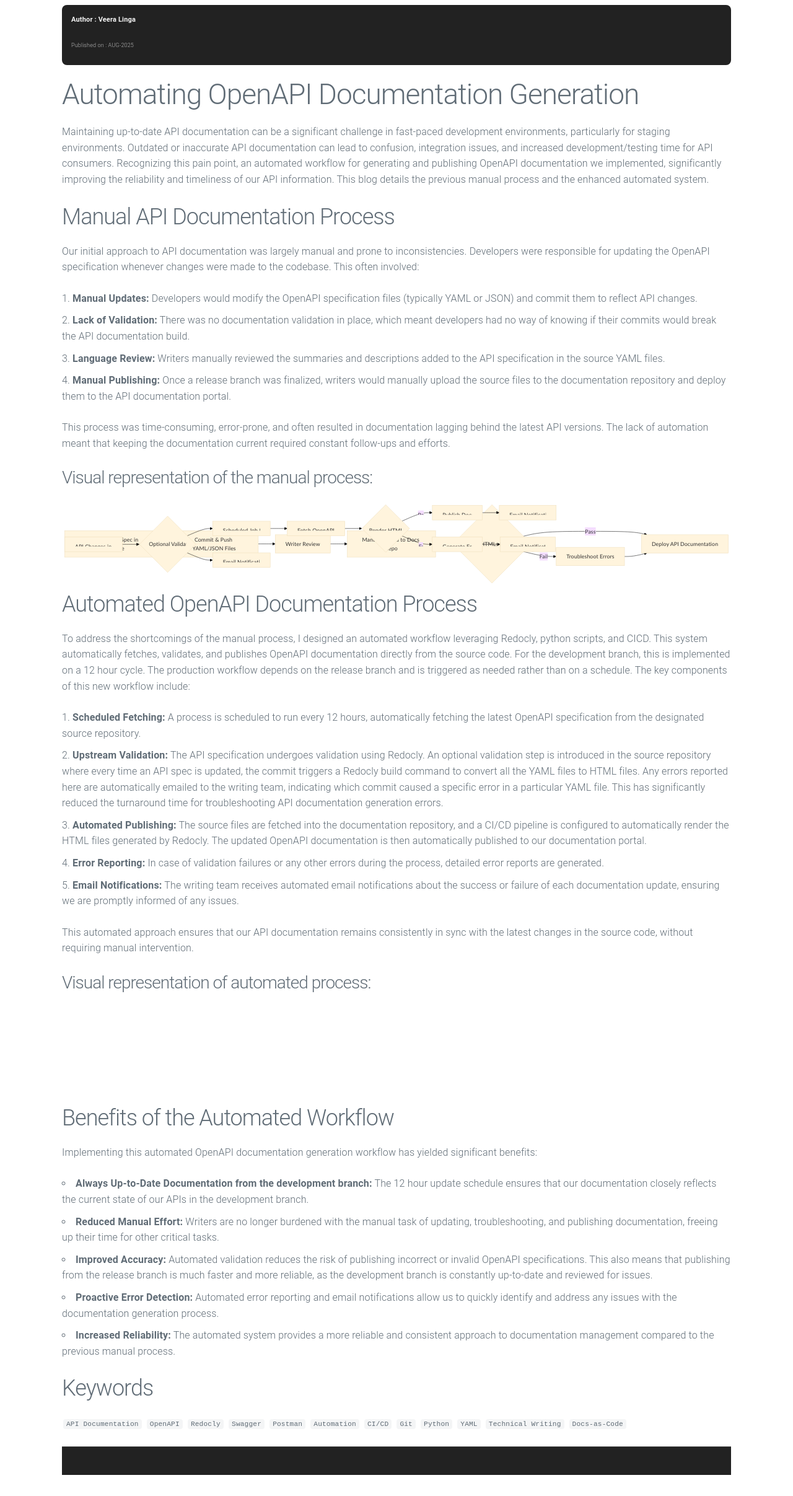
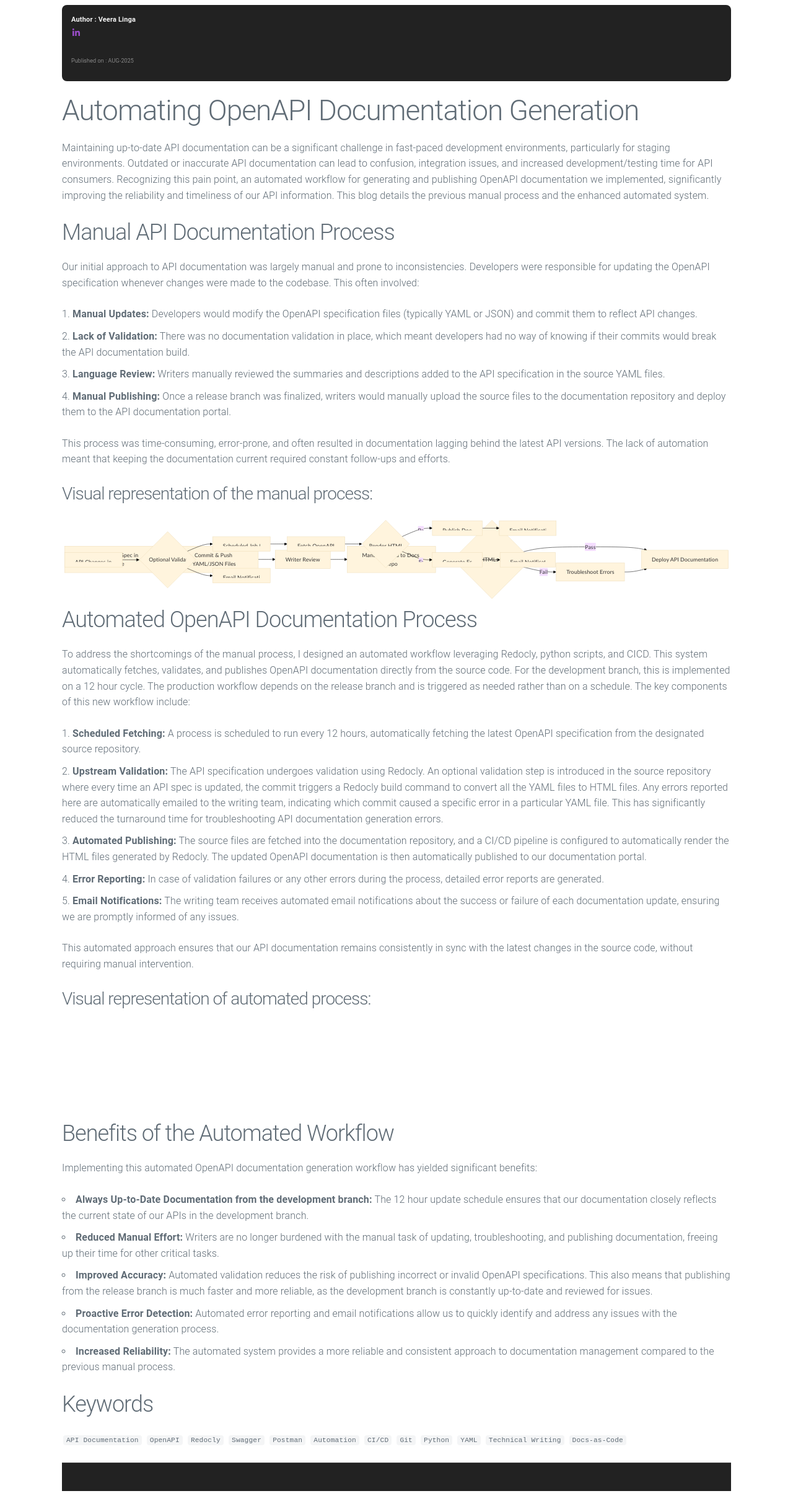
Before and after one commit to veera-linga/blogs, a Jekyll site: the page built from automating-openapi-docs.md, in a window 1280 px wide. Shown: the whole page at 62% size. Built offline with Jekyll 4.4.1, drawn with Linux system fonts in a browser that asks for light colours; our own code applies the rules of GitHub Pages for plain Markdown files; before the commit the page ends 2388 px from its top, so only the background shows below that.

Commit message:
Update default.html
Signed-off-by: veera <124036467+veera-linga@users.noreply.github.com>

```diff
--- a/_layouts/default.html
+++ b/_layouts/default.html
@@ -5,6 +5,7 @@
     <meta name="viewport" content="width=device-width, initial-scale=1">
     <title>{{ page.title }}</title>
     <link rel="stylesheet" href="https://cdnjs.cloudflare.com/ajax/libs/milligram/1.4.1/milligram.css">
+  <link href='https://unpkg.com/boxicons@2.1.4/css/boxicons.min.css' rel='stylesheet'>
     <link rel="stylesheet" href="{{ '/assets/css/custom.css' | relative_url }}">
 
   </head>
```
